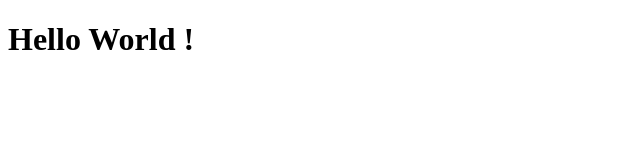
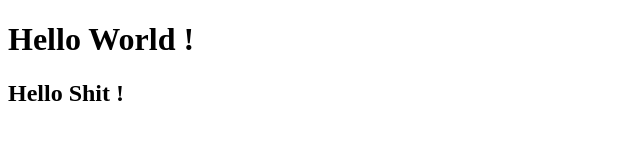
Before and after one commit to JulianZhengId/julian-test-repo-3, a plain HTML site: page index.html in a window 1280 px wide. Shown: the whole page, without its empty margins (0-640 px from the left). Drawn offline with Linux system fonts and the light colour scheme.

Commit message:
Add Hello Shit !

```diff
--- a/index.html
+++ b/index.html
@@ -7,5 +7,6 @@
 </head>
 <body>
     <h1>Hello World !</h1>
+    <h2>Hello Shit !</h2>
 </body>
 </html>
```
